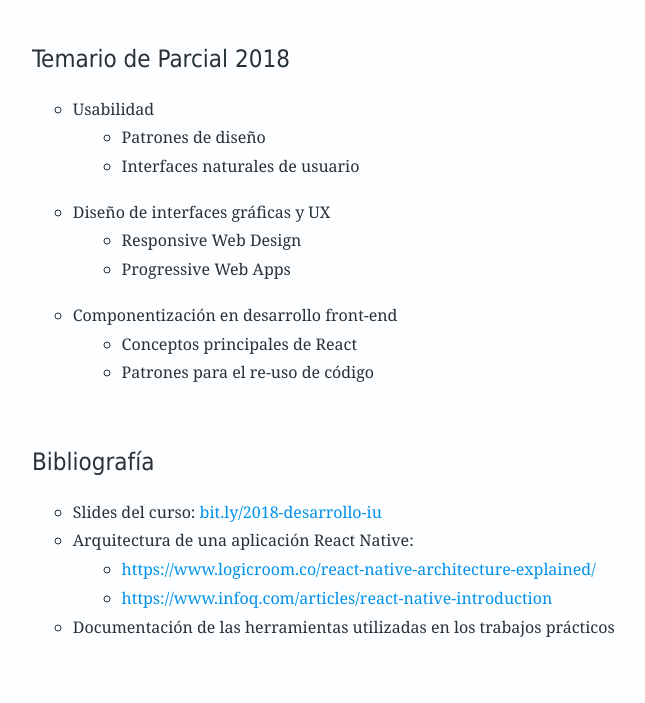
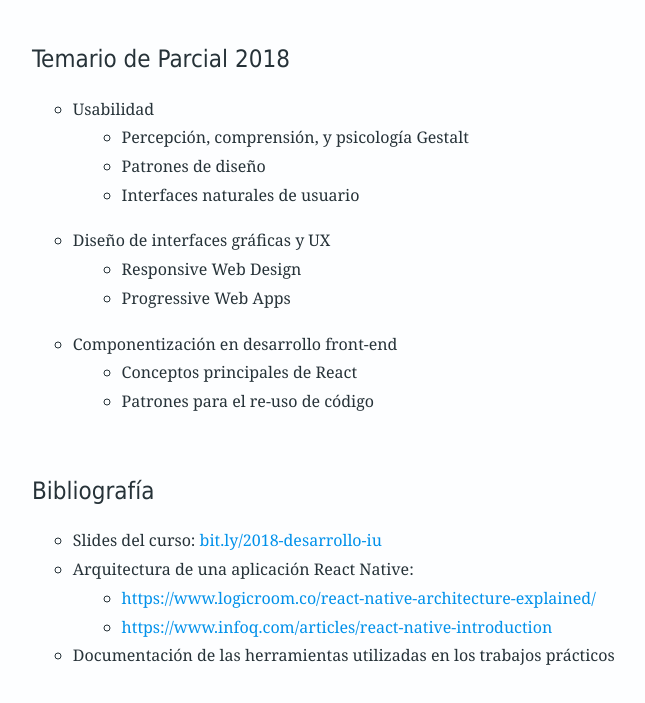
Before and after one commit to charly-vega/parcial, a plain HTML site: page index.html in a window 1280 px wide. Shown: the part 159-862 px from the top of the page, without its empty margins (288-933 px from the left). Drawn offline with Linux system fonts and the light colour scheme.

Commit message:
Update index.html

```diff
--- a/index.html
+++ b/index.html
@@ -1,9 +1,10 @@
-<!DOCTYPE html><html><head><meta charset="utf-8"><title>DIU - Parcial</title><link rel="stylesheet" type="text/css" href="css/base.css"></head><body><article class="markdown-body"><h1 id="desarrollo-de-interfaces-de-usuario">Desarrollo de Interfaces de Usuario<a class="headerlink" href="#desarrollo-de-interfaces-de-usuario"></a></h1>
+<!DOCTYPE html><html><head><meta name="viewport" content="width=device-width, initial-scale=1"><meta charset="utf-8"><title>DIU - Parcial</title><link rel="stylesheet" type="text/css" href="css/base.css"></head><body><article class="markdown-body"><h1 id="desarrollo-de-interfaces-de-usuario">Desarrollo de Interfaces de Usuario<a class="headerlink" href="#desarrollo-de-interfaces-de-usuario"></a></h1>
 <h2 id="temario-de-parcial-2018">Temario de Parcial 2018<a class="headerlink" href="#temario-de-parcial-2018"></a></h2>
 <ul>
 <li>
 <p>Usabilidad</p>
 <ul>
+<li>Percepción, comprensión, y psicología Gestalt</li>
 <li>Patrones de diseño</li>
 <li>Interfaces naturales de usuario</li>
 </ul>
```
